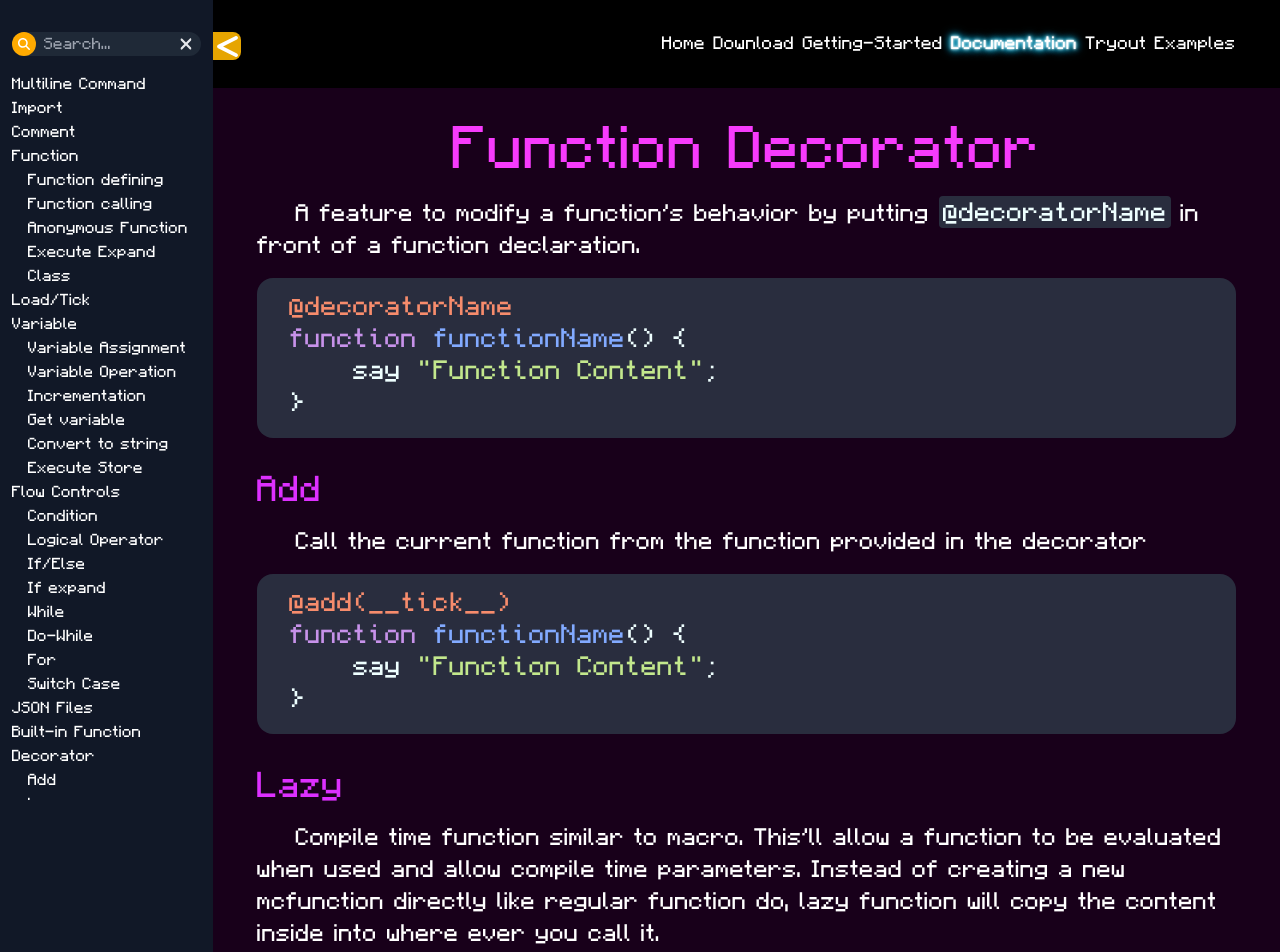
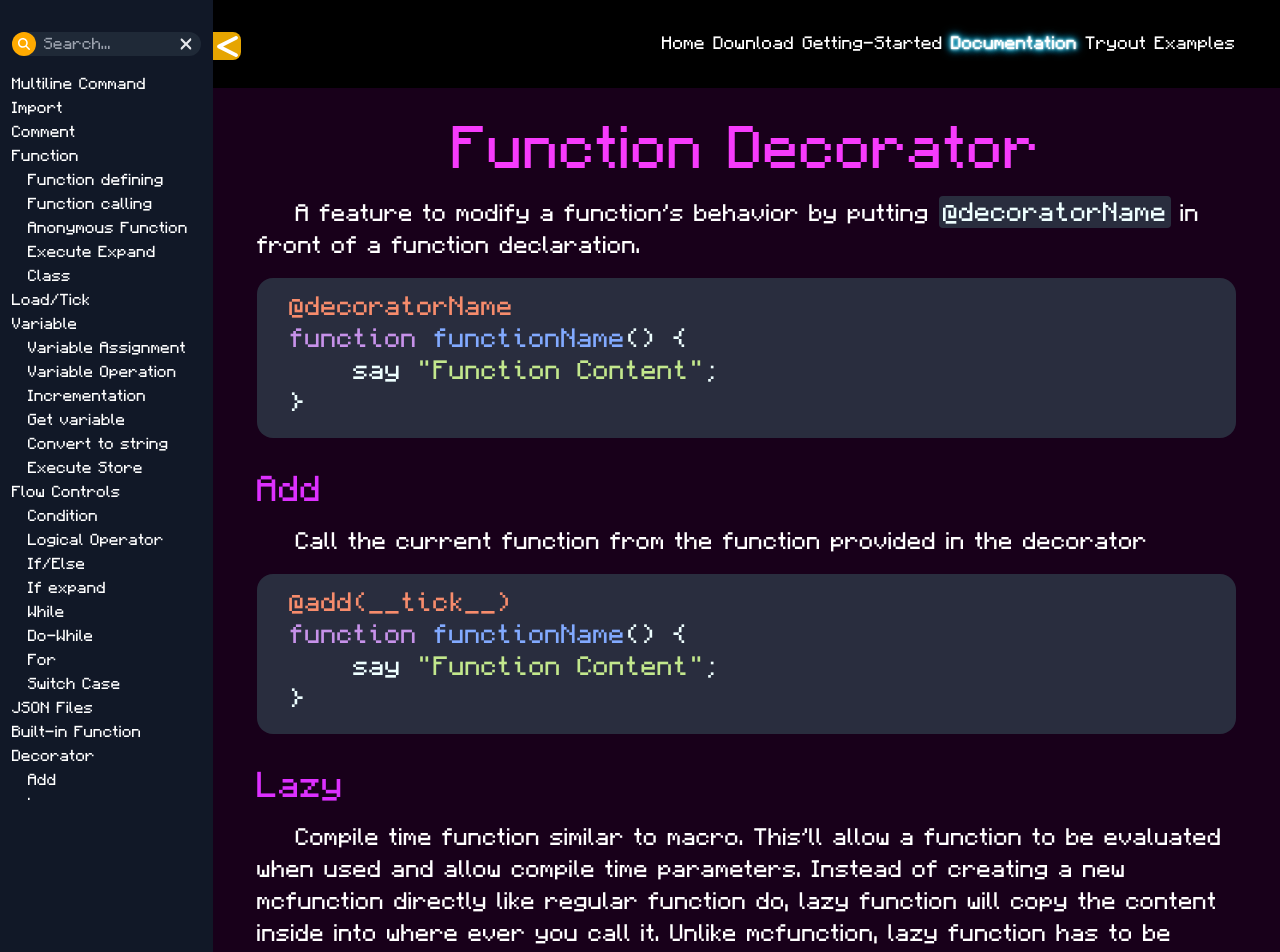
Before and after one commit to WingedSeal/jmc, a React (Create React App) app: page /documentation/decorator in a window 1280 px wide. Shown: the top 952 px of the page. Built offline with nearby package versions, Linux system fonts and the light colour scheme.

Commit message:
Update docs

```diff
--- a/src/pages/Decorator/Decorator.tsx
+++ b/src/pages/Decorator/Decorator.tsx
@@ -66,6 +66,8 @@ const Decorator = () => {
                         time parameters. Instead of creating a new mcfunction
                         directly like regular function do, lazy function will
                         copy the content inside into where ever you call it.
+                        Unlike mcfunction, lazy function has to be defined
+                        BEFORE using.
                     </p>
                     <CodeBlock>
                         <CodeText type="param">@lazy</CodeText>
```
